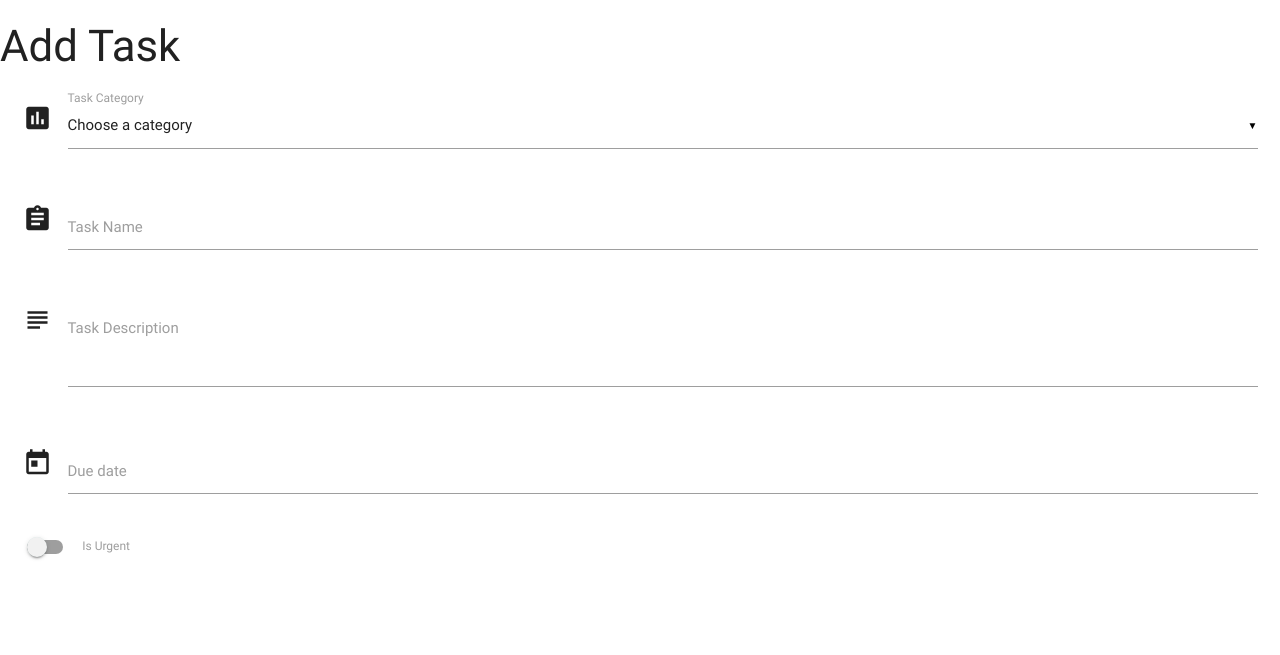
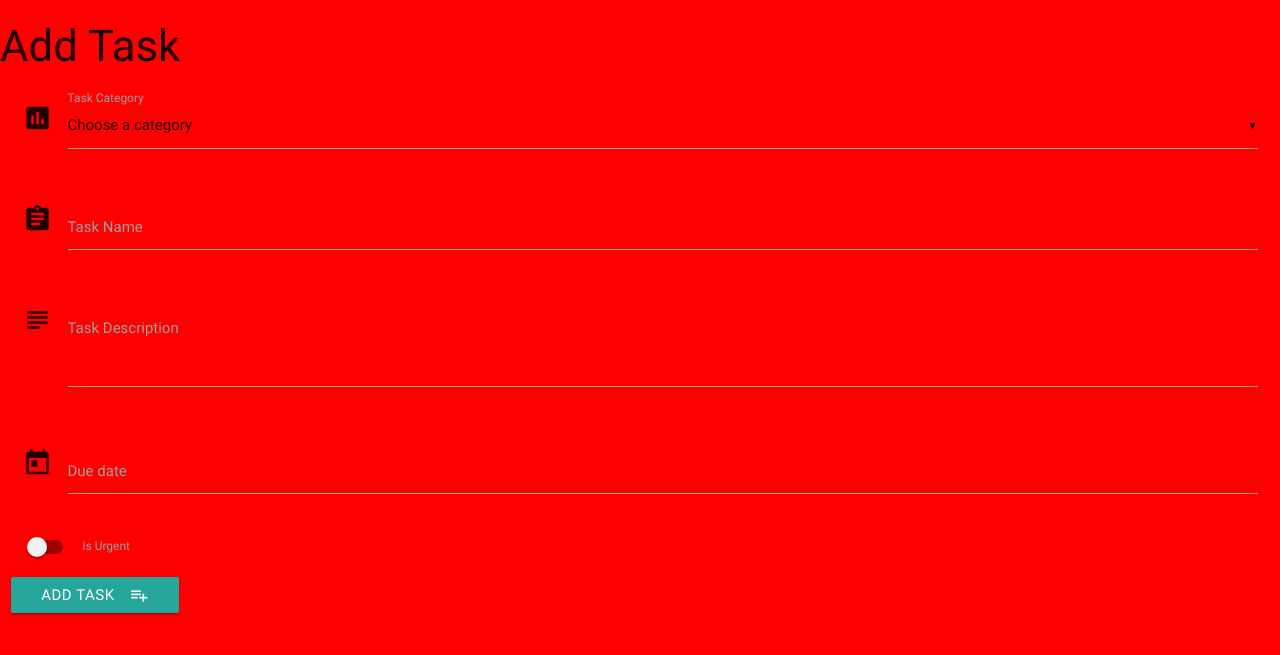
Before and after one commit to Rhyl1/miniprojectMongo, a Flask app: page /addtask in a window 1280 px wide. Shown: the top 655 px of the page. Run offline with Flask 2, Linux system fonts and the light colour scheme; data that the repository does not hold is empty; some libraries are stand-ins or nearby versions.

Commit message:
added static dir. and style css file

```diff
--- a/app.py
+++ b/app.py
@@ -26,8 +26,11 @@ def add_tasks():
     return render_template("addtask.html",
     categories=mongo.db.categories.find())
 
-
-
+@app.route('/insert_task', methods=['POST'])
+def insert_task():
+    tasks = mongo.db.tasks
+    tasks.insert_one(request.form.to_dict())
+    return redirect(url_for('get_tasks'))
 
 if __name__ == '__main__':
     app.run(host=os.environ.get('IP'),
--- /dev/null
+++ b/static/css/style.css
@@ -0,0 +1,3 @@
+body {
+    background-color: red;
+}
--- a/templates/addtask.html
+++ b/templates/addtask.html
@@ -3,7 +3,7 @@
 
 <h3>Add Task</h3>
 <div class="row">
-    <form action="" method="POST" class="col s12">
+    <form action="{{ url_for('insert_task') }}" method="POST" class="col s12">
 <div class="row">
     <div class="input-field col s12">
     <i class="material-icons prefix">poll</i>
@@ -27,7 +27,7 @@
         <div class="row">
             <div class="input-field col s12">
             <i class="material-icons prefix">subject</i>
-            <textarea id="task_desc" name="task_desc" class="materialize-textarea"></textarea>
+            <textarea id="task_descr" name="task_descr" class="materialize-textarea"></textarea>
             <label for="icon_telephone">Task Description</label>
             </div>
         </div>
@@ -47,6 +47,11 @@
                 </label>
             </div>
       </div>
+      <div class="row">
+        <button class="btn waves-effect waves-light" type="submit" name="action">Add Task
+            <i class="material-icons right">playlist_add</i>
+        </button>
+        </div>
     </form>
   </div>
 
--- a/templates/base.html
+++ b/templates/base.html
@@ -6,6 +6,7 @@
     <meta http-equiv="X-UA-Compatible" content="ie=edge">
     <link href="https://fonts.googleapis.com/icon?family=Material+Icons" rel="stylesheet">
     <link rel="stylesheet"  href="https://cdnjs.cloudflare.com/ajax/libs/materialize/0.100.2/css/materialize.min.css">
+    <link rel="stylesheet" href="{{url_for('static', filename='css/style.css')}}" type="text/css"/>
     <title>Document</title>
 </head>
 <body>
```
